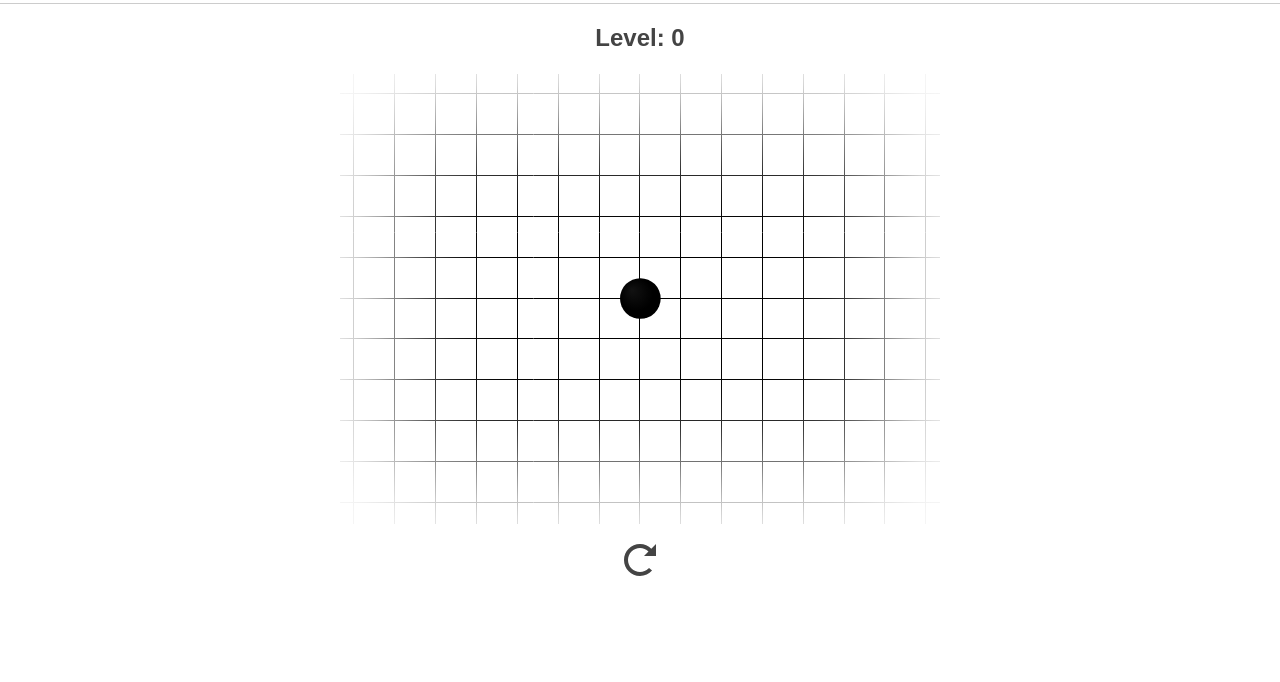
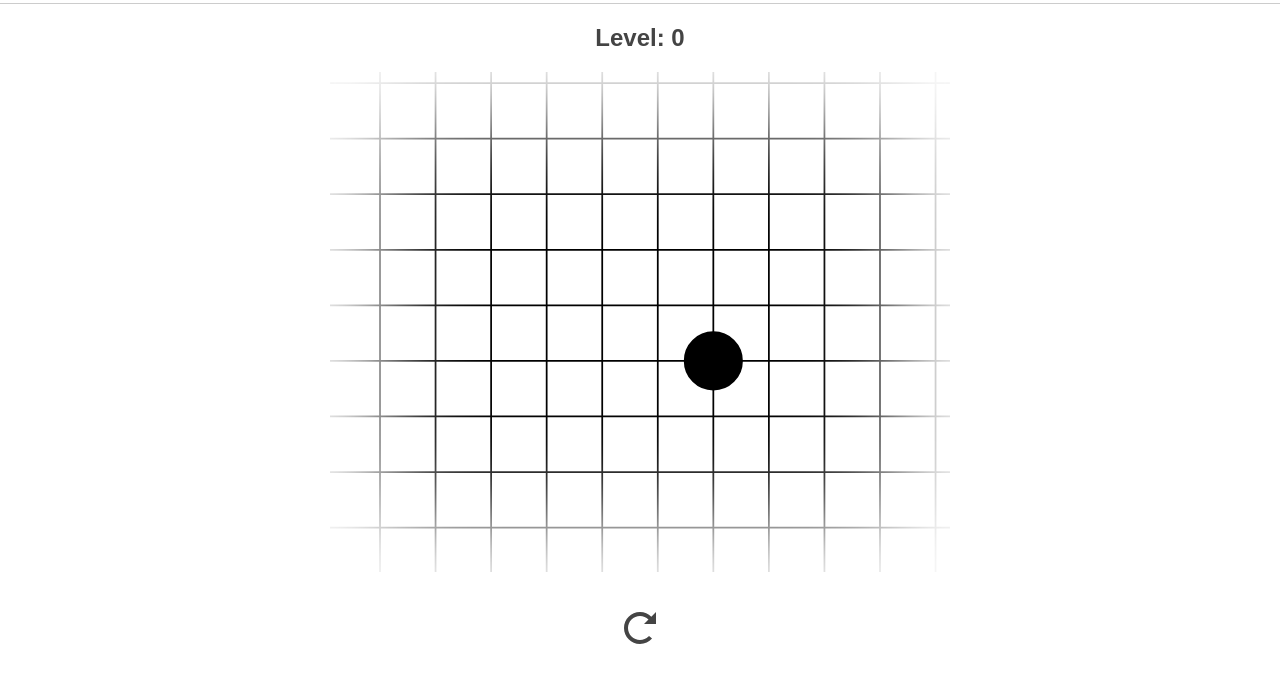
Before and after one commit to coopermayne/surrounding_game, a website: page index.html in a window 1280 px wide. Drawn offline with Linux system fonts and the light colour scheme.

Commit message:
trying for custom board

```diff
--- a/game.js
+++ b/game.js
@@ -1,4 +1,96 @@
-app.factory('Game', ['$timeout', '$rootScope', function(timeout, rootScope) {
+app.factory('Board', function() {
+  var Board = function(config) {
+    console.log('board initiated');
+
+    /*store all objects on board*/
+    this.objects = [];
+
+    /*attach to element and make sure it dynamically sizes to div*/
+    this.w = 1000;
+    this.h = 1000;
+    this.size = config.size;
+    this.line_width=0.5;
+    this.el = config.element;
+    this.paper = new Raphael(config.element);
+    this.paper.setViewBox(0,0,this.w,this.h,true);
+    this.paper.setSize('100%', '100%');
+
+    this.drawLines();
+
+    /*var that = this;*/
+    /*this.addEventListener('click', function(x, y, e) {*/
+      /*that.addObject(x,y, 'white' )*/
+    /*});*/
+  }
+  Board.prototype.drawLines = function() {
+    var top_row = this.getY(0);
+    var bottom_row = this.getY(this.size-1)
+    var left_col = this.getX(0);
+    var right_col = this.getX(this.size-1)
+
+    for (var i = 0, len = this.size; i < len; i++) {
+      var col_coord = this.getX(i)
+      var vpath = "M "+ col_coord + " " + top_row +" l 0 " + ( bottom_row - top_row );
+      var line_v = this.paper.path(vpath);
+      line_v.attr({'stroke-width': this.line_width})
+
+      var row_coord = this.getY(i)
+      var tpath = "M "+ left_col + " " + row_coord +" l " + ( right_col - left_col ) + " 0";
+      var line_h = this.paper.path(tpath);
+      line_h.attr({'stroke-width': this.line_width})
+    }
+  }
+
+  Board.prototype.addObject = function(params) {
+    /*pararms = {x: xval, y: yval, type: 'white'}*/
+
+    var radius = this.w/(this.size + 1);
+    radius = radius/2
+    var obj = this.paper.circle(this.getX(params.x), this.getY(params.y), radius).attr({fill: params.type});
+    this.objects.push(obj);
+  }
+
+  Board.prototype.removeAllObjects = function() {
+    this.objects
+    angular.forEach(this.objects, function(object, key) {
+      object.remove();
+    })
+    this.objects = [];
+  }
+
+  Board.prototype.addEventListener = function(type, callback) {
+    var _this = this;
+    var evListener = {
+      type: type,
+      callback: callback,
+      handleEvent: function(e) {
+        var coo = getMousePos.call(_this, e);
+        callback(coo.x, coo.y, e);
+      }
+    }
+    this.el.addEventListener(type, evListener, true);
+  }
+
+  Board.prototype.removeEventListener = function() {
+    console.log('remove event listeners');
+  }
+
+  Board.prototype.getX = function(x) {
+    var gap = this.w/(this.size+1)
+    var col = gap*(x+1);
+    return col
+  }
+
+  Board.prototype.getY = function(y) {
+    var gap = this.h/(this.size+1)
+    var row = gap*(y+1);
+    return row
+  }
+
+  return Board;
+});
+
+app.factory('Game', ['$timeout', '$rootScope','Board', function(timeout, rootScope, Board) {
   var Game = function(config) {
     //instantiate a new game
     console.log('game instantiated');
@@ -6,24 +98,16 @@ app.factory('Game', ['$timeout', '$rootScope', function(timeout, rootScope) {
     this.current_lvl = 0;
 
     //make a new game object
-    this.game = new WGo.Game(52);
+    this.game = new WGo.Game(62);
 
     //draw the board
-    this.board = new WGo.Board(config.element, {
-      width: config.width,
-      stoneSize: 1.02,
-      //shadowSize: 0.5,
-      //stoneHandler: WGo.Board.drawHandlers.MONO,
-      //stoneHandler: WGo.Board.drawHandlers.NORMAL,
-      stoneHandler: WGo.Board.drawHandlers.PAINTED,
+    this.board = new Board({
       size: this.game.size,
-      background: "",
-    });
-
+      element: config.element,
+    })
 
     //store current listener here...
     this.board.listener = null;
-    //store initial problem position so they can return to it
 
     this.levels = [
       {
@@ -106,34 +190,34 @@ app.factory('Game', ['$timeout', '$rootScope', function(timeout, rootScope) {
         target_group: {x:9, y:6},
         init_moves: [
           //black stones
+          {x: 7, y: 6, color: WGo.B},
           {x: 8, y: 6, color: WGo.B},
           {x: 9, y: 6, color: WGo.B},
           {x: 10, y: 6, color: WGo.B},
-          {x: 11, y: 6, color: WGo.B},
+          {x: 7, y: 4, color: WGo.B},
           {x: 8, y: 4, color: WGo.B},
           {x: 9, y: 4, color: WGo.B},
           {x: 10, y: 4, color: WGo.B},
-          {x: 11, y: 4, color: WGo.B},
-          {x: 8, y: 5, color: WGo.B},
-          {x: 11, y: 5, color: WGo.B},
+          {x: 7, y: 5, color: WGo.B},
+          {x: 10, y: 5, color: WGo.B},
 
           //white stones
-          {x: 12, y: 4, color: WGo.W},
-          {x: 12, y: 5, color: WGo.W},
-          {x: 12, y: 6, color: WGo.W},
-          {x: 7, y: 4, color: WGo.W},
-          {x: 7, y: 5, color: WGo.W},
-          {x: 7, y: 6, color: WGo.W},
+          {x: 11, y: 4, color: WGo.W},
+          {x: 11, y: 5, color: WGo.W},
+          {x: 11, y: 6, color: WGo.W},
+          {x: 6, y: 4, color: WGo.W},
+          {x: 6, y: 5, color: WGo.W},
+          {x: 6, y: 6, color: WGo.W},
 
+          {x: 7, y: 7, color: WGo.W},
           {x: 8, y: 7, color: WGo.W},
           {x: 9, y: 7, color: WGo.W},
           {x: 10, y: 7, color: WGo.W},
-          {x: 11, y: 7, color: WGo.W},
 
+          {x: 7, y: 3, color: WGo.W},
           {x: 8, y: 3, color: WGo.W},
           {x: 9, y: 3, color: WGo.W},
           {x: 10, y: 3, color: WGo.W},
-          {x: 11, y: 3, color: WGo.W},
         ]
       },
       {
@@ -143,21 +227,21 @@ app.factory('Game', ['$timeout', '$rootScope', function(timeout, rootScope) {
         target_group: {x:9, y:7},
         init_moves: [
           //white moves
-          {x: 8, y: 6, color: WGo.W},
-          {x: 9, y: 6, color: WGo.W},
-          {x: 6, y: 7, color: WGo.W},
-          {x: 7, y: 7, color: WGo.W},
-          {x: 10, y: 7, color: WGo.W},
-          {x: 10, y: 8, color: WGo.W},
-          {x: 9, y: 9, color: WGo.W},
+          {x: 8, y: 4, color: WGo.W},
+          {x: 9, y: 4, color: WGo.W},
+          {x: 6, y: 5, color: WGo.W},
+          {x: 7, y: 5, color: WGo.W},
+          {x: 10, y: 5, color: WGo.W},
+          {x: 10, y: 6, color: WGo.W},
+          {x: 9, y: 7, color: WGo.W},
 
           //black moves
-          {x: 9, y: 7, color: WGo.B},
+          {x: 9, y: 5, color: WGo.B},
+          {x: 8, y: 5, color: WGo.B},
+          {x: 7, y: 6, color: WGo.B},
+          {x: 7, y: 7, color: WGo.B},
           {x: 8, y: 7, color: WGo.B},
-          {x: 7, y: 8, color: WGo.B},
-          {x: 7, y: 9, color: WGo.B},
-          {x: 8, y: 9, color: WGo.B},
-          {x: 8, y: 10, color: WGo.B},
+          {x: 8, y: 8, color: WGo.B},
         ]
       },
       {
@@ -276,26 +360,26 @@ app.factory('Game', ['$timeout', '$rootScope', function(timeout, rootScope) {
 
     //shift lvl over 10 places for each lvl
     this.shiftLevels();
-
   }
 
   Game.prototype.shiftLevels = function() {
     //moves the problems over
-    var shift = 11
-    var vertical_padding = 3;
+    var shift = 15
+    var vertical_padding = 1;
+    var h_padding = 5;
     angular.forEach(this.levels, function(value, key) {
       var row = Math.floor(key/3);
       var col = key%3;
 
-      value.target_group.x += col * shift
+      value.target_group.x += col * shift + h_padding
       value.target_group.y += row * shift + vertical_padding;
       if(value.vital_point) {
-        value.vital_point.x += col * shift
+        value.vital_point.x += col * shift + h_padding
         value.vital_point.y += row * shift + vertical_padding;
       }
 
       angular.forEach(value.init_moves, function(stone, k) {
-        stone.x +=  col  * shift;
+        stone.x +=  col  * shift + h_padding;
         stone.y +=  row * shift + vertical_padding;
       })
     })
@@ -343,74 +427,18 @@ app.factory('Game', ['$timeout', '$rootScope', function(timeout, rootScope) {
     this.board.removeAllObjects();
     var schema = this.game.position.schema;
 
-    custom_b =  {
-      stone: {
-        draw: function(args, board) {
-          var xr = board.getX(args.x),
-          yr = board.getY(args.y),
-          sr = board.stoneRadius,
-          radgrad;
-
-          radgrad = this.createRadialGradient(xr-2*sr/5,yr-2*sr/5,1,xr-sr/5,yr-sr/5,4*sr/5);
-          radgrad.addColorStop(0, '#111');
-          radgrad.addColorStop(1, '#000');
-
-          this.beginPath();
-          this.fillStyle = radgrad;
-          this.arc(xr, yr, Math.max(0, sr-0.5), 0, 2*Math.PI, true);
-          this.fill();
-
-          this.beginPath();
-          this.lineWidth = sr/6;
-
-          this.strokeStyle = '#ccc';
-          //this.arc(xr-sr/8, yr-sr/8, sr/2, Math.PI, 1.5*Math.PI);
-
-          this.stroke();
-        }
-      },
-    }
-
-    var custom_w = {
-      stone: {
-        draw: function(args, board) {
-          var xr = board.getX(args.x),
-          yr = board.getY(args.y),
-          sr = board.stoneRadius,
-          radgrad;
-
-          radgrad = this.createRadialGradient(xr-2*sr/5,yr-2*sr/5,2,xr-sr/5,yr-sr/5,4*sr/5);
-          radgrad.addColorStop(0, '#fff');
-          radgrad.addColorStop(1, '#ddd');
-
-          this.beginPath();
-          this.fillStyle = radgrad;
-          this.arc(xr, yr, Math.max(0, sr-0.5), 0, 2*Math.PI, true);
-          this.fill();
-
-          this.beginPath();
-          this.lineWidth = sr/6;
-
-          this.strokeStyle = '#999';
-          //this.arc(xr+sr/8, yr+sr/8, sr/2, 0, Math.PI/2, false);
-
-          this.stroke();
-        }
-      }
-    }
-
     for (var i = 0, len = schema.length; i < len; i++) {
       if (schema[i] == 1) {
         this.board.addObject({
           x: this.helpers.idxToCoord(i, this.board.size).x,
           y: this.helpers.idxToCoord(i, this.board.size).y,
-          type: custom_b
+          type: 'black'
         })
       } else if (schema[i]==-1){
         this.board.addObject({
           x: this.helpers.idxToCoord(i, this.board.size).x,
           y: this.helpers.idxToCoord(i, this.board.size).y,
-          type: custom_w
+          type: 'white'
         })
       } else {
 
@@ -446,7 +474,6 @@ app.factory('Game', ['$timeout', '$rootScope', function(timeout, rootScope) {
 
     //handle invalid moves
     if (!game.isValid(x,y, WGo.W)) {
-      console.log('invalid');
       return false
     }
 
@@ -534,12 +561,10 @@ app.factory('Game', ['$timeout', '$rootScope', function(timeout, rootScope) {
 
       if (this.game.isValid(cl.vital_point.x, cl.vital_point.y, WGo.B)) {
       //if vital point hasn't been played play it...
-        console.log('playing vital point');
         this.game.play(cl.vital_point.x, cl.vital_point.y, WGo.B);
       } else {
         //if it has been... and its problem 9 -- capture white group
         if (cl.id == 9) {
-          console.log('keep capturing');
           if (this.game.isValid(cl.vital_point.x, cl.vital_point.y-1, WGo.B)) {
             this.game.play(cl.vital_point.x, cl.vital_point.y-1, WGo.B);
           } else if (this.game.isValid(cl.vital_point.x-1, cl.vital_point.y, WGo.B)) {
@@ -575,7 +600,6 @@ app.factory('Game', ['$timeout', '$rootScope', function(timeout, rootScope) {
     potential_moves.reverse();
     //don't play self atari
     if (potential_moves[0].libs<1) {
-      console.log('self atari');
     }
 
     //play for maximum liberty extension
@@ -617,7 +641,6 @@ app.factory('Game', ['$timeout', '$rootScope', function(timeout, rootScope) {
   }
 
   Game.prototype.restart = function() {
-    console.log('restart');
     var self = this;
 
     //attach listeners
@@ -627,9 +650,17 @@ app.factory('Game', ['$timeout', '$rootScope', function(timeout, rootScope) {
   return Game;
 }]);
 
-app.factory('Board', function() {
-  var Board = function(config) {
-    console.log('board initiated');
-  }
-  return Board;
-})
+
+var getMousePos= function(e) {
+  var coo = {};
+  var el = $(this.el)
+
+  var off_x = e.offsetX;
+  var off_y = e.offsetY;
+
+  coo.x = Math.round( (off_x/el.width()) * ( this.size + 1 )) -1;
+  coo.y = Math.round( (off_y/el.height()) * ( this.size + 1 )) -1;
+  coo.e = e;
+
+  return coo;
+}
--- a/index.html
+++ b/index.html
@@ -8,8 +8,7 @@
   <script src="bower_components/jquery/dist/jquery.min.js" type="text/javascript" charset="utf-8"></script>
   <script src="bower_components/jquery.transit/jquery.transit.js" type="text/javascript" charset="utf-8"></script>
   <script src="bower_components/underscore/underscore-min.js" type="text/javascript" charset="utf-8"></script>
-
-
+  <script src="bower_components/raphael/raphael.js" type="text/javascript" charset="utf-8"></script>
   <link rel="stylesheet" href="bower_components/wgo/wgo.player.css" type="text/css" media="all" />
 
   <script src="script.js" type="text/javascript" charset="utf-8"></script>
@@ -27,20 +26,22 @@
   <div ng-style="{'width': varvar}" class='progress'> &nbsp; </div>
 </div>
 
-<div class='container'>
+<div id='container'>
 
   <div class="status_bar">
     <h2>Level: {{current_lvl}}</h1>
   </div>
 
-
   <div class="viewport">
-    <div id="testy" class="port">&nbsp</div>
-    <div id="board"> </div>
+    <div class="fade">&nbsp</div>
+    <div class="board_cont">
+      <div id="board"></div>
+    </div>
   </div>
 
 
   <img id="restart_button" ng-click="game.restart()" src="svg/spinner11.svg"/>
+
 </div>
 
 </body>
--- a/script.js
+++ b/script.js
@@ -2,16 +2,32 @@ var app = angular.module("surroundingGame", []);
 
 app.controller('main',
                [ 'Game',
+                 'Board',
                  '$scope',
                  '$timeout',
-                 function(Game, scope, timeout) {
+                 function(Game, Board, scope, timeout) {
+
 
   scope.game = new Game({
     element: document.getElementById("board"),
-    width: 2145,
   });
+
   scope.varvar = scope.game.current_lvl/scope.game.levels.length*100 + "%";
   scope.current_lvl = scope.game.current_lvl;
+
+  //fill whatever div its in
+  var b = $('#board');
+  b.css('width', b.height());
+  $( window ).resize(function() {
+    b.css('width', b.height());
+  });
+
+  var cont = $('#container');
+  cont.css('width', cont.height());
+  $( window ).resize(function() {
+    cont.css('width', cont.height());
+  });
+
 
 
   scope.game.setUpProblems();
@@ -19,39 +35,36 @@ app.controller('main',
 
   //initial centering
   var center = scope.game.getProblemCenter();
-  var w = $('.port').width()
-  var h = $('.port').height()
-  var margin_l = (w/2)-center.x;
-  var margin_t = (h/2)-center.y;
-  $("#board").css({
-    marginLeft: margin_l,
-    marginTop: margin_t
+  var center_viewport_x = $('.viewport').width()/2;
+  var center_viewport_y = $('.viewport').height()/2;
+  console.log(center_viewport_x,center_viewport_y);
+  $(".b_cont").css({
   })
 
-  scope.$on('win', function(event, args) {
-    timeout( function() {
-      scope.game.nextProblem();
-      scope.varvar = scope.game.current_lvl/scope.game.levels.length*100 + "%";
-      scope.current_lvl = scope.game.current_lvl;
+  /*scope.$on('win', function(event, args) {*/
+    /*timeout( function() {*/
+      /*scope.game.nextProblem();*/
+      /*scope.varvar = scope.game.current_lvl/scope.game.levels.length*100 + "%";*/
+      /*scope.current_lvl = scope.game.current_lvl;*/
 
-      var center = scope.game.getProblemCenter();
-      var w = $('.port').width()
-      var h = $('.port').height()
-      var margin_l = (w/2)-center.x;
-      var margin_t = (h/2)-center.y;
-      $("#board").animate({
-        marginLeft: margin_l,
-        marginTop: margin_t
-      }, 1000)
-    }, 1500)
-    scope.$digest();
-  });
+      /*var center = scope.game.getProblemCenter();*/
+      /*var w = $('.port').width()*/
+      /*var h = $('.port').height()*/
+      /*var margin_l = (w/2)-center.x;*/
+      /*var margin_t = (h/2)-center.y;*/
+      /*$("#board").animate({ */
+        /*marginLeft: margin_l,*/
+        /*marginTop: margin_t*/
+      /*}, 1000)*/
+    /*}, 1500)*/
+    /*scope.$digest();*/
+  /*});*/
 
-  scope.$on('ai_turn', function(event, args) {
-    timeout( function() {
-      scope.game.aiRespond();
-    }, 600)
-  })
+  /*scope.$on('ai_turn', function(event, args) {*/
+    /*timeout( function() {*/
+      /*scope.game.aiRespond();*/
+    /*}, 600)*/
+  /*})*/
 
   //helper functions
   scope.getNumber = function(num) { return new Array(num); }
--- a/style.css
+++ b/style.css
@@ -3,10 +3,6 @@ body {
   margin: 0 0;
 }
 
-.container {
-  width: 600px;
-  margin: 0 auto;
-}
 
 .progress_cont {
   border-bottom: 1px solid #cccccc;
@@ -17,30 +13,42 @@ body {
   height: 3px;
 }
 
+#container {
+  margin: 0 auto;
+}
+
+
 .status_bar {
   width: 100%;
-  height: 50px;
   text-align: center;
   font-family: sans-serif, sans-serif;
   color: rgb(68,68,68);
 }
 
-.wgo-board {
-  margin-left: 0;
-}
-
 .viewport {
   position: relative;
-  width:100%;
-  height: 450px;
+  max-height: 500px;
+  height: 70%;
+  width: 100%;
   overflow: hidden;
 }
 
-.port {
+.board_cont {
+  width: 700%;
+  height: 700%;
+  margin: -100px -450px
+}
+
+#board {
+  height: 100%;
+  width: 100%;
+}
+
+.fade {
   position: absolute;
   pointer-events:none;
   z-index: 500;
-  height:450px;
+  height:100%;
   width: 100%;
   /*-webkit-box-shadow: inset 0px 0px 57px 36px rgba(255,255,255,1);*/
   /*-moz-box-shadow: inset 0px 0px 57px 36px rgba(255,255,255,1);*/
@@ -49,7 +57,7 @@ body {
 
 #restart_button{
   display: block;
-  margin-top: 20px;
+  margin-top: 40px;
   margin-left: auto;
   margin-right: auto
 }
```
